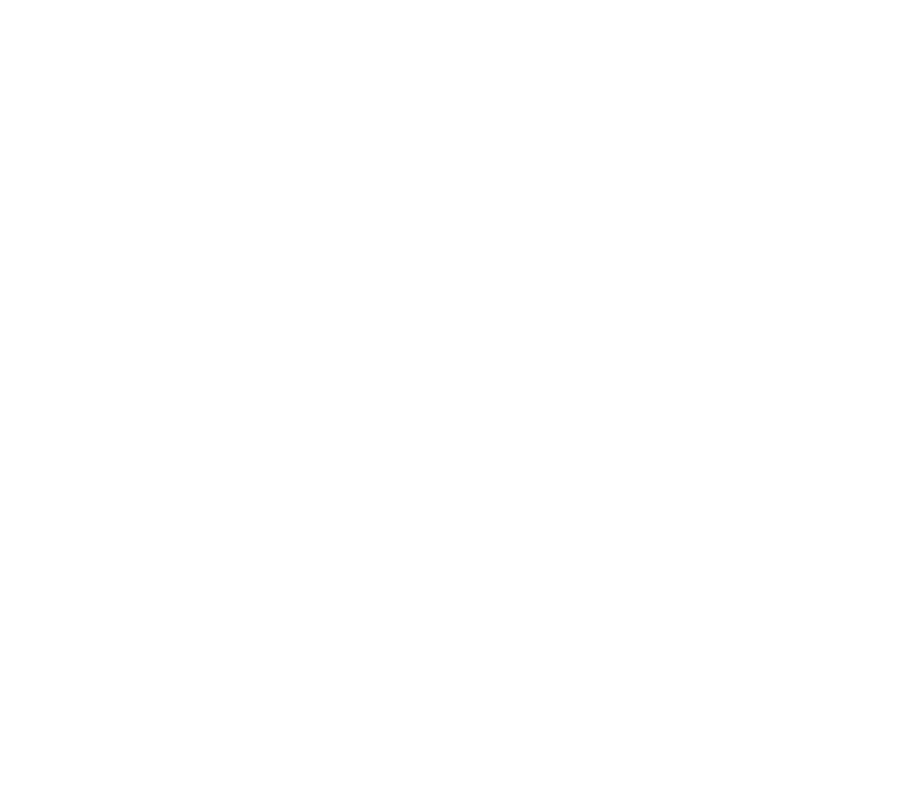
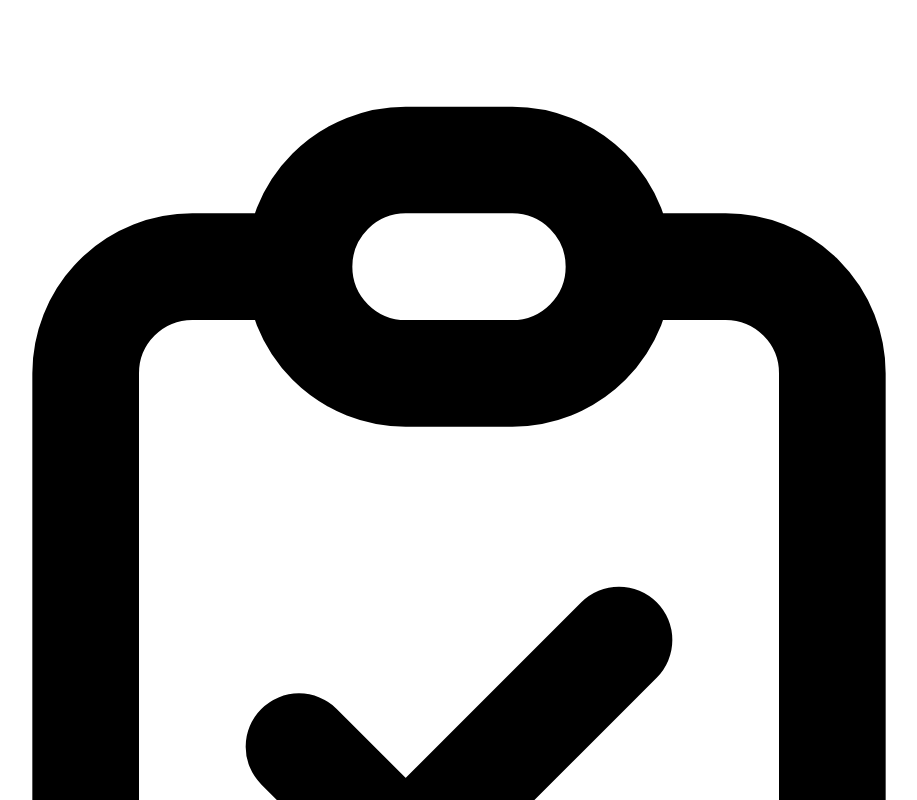
Before and after one commit to HamdyShehiet/To-Do-List, a React (Vite) app: page / in a window 1280 px wide. Shown: the top 800 px of the page, without its empty margins (181-1098 px from the left). Built offline with nearby package versions, Linux system fonts and the light colour scheme.

Commit message:
Add: Header

```diff
--- a/src/components/layouts/Header.tsx
+++ b/src/components/layouts/Header.tsx
@@ -1,7 +1,21 @@
 function Header() {
   return (
     <>
-
+      <header className="bg-white shadow py-6">
+        <div className="container flex justify-between items-center mx-auto px-2">
+          <div className="flex items-center">
+            <svg className="w-8 h-8 text-indigo-500 mr-2" fill="none" stroke="currentColor" viewBox="0 0 24 24" xmlns="http://www.w3.org/2000/svg">
+              <path
+                strokeLinecap="round"
+                strokeLinejoin="round"
+                strokeWidth={2}
+                d="M9 5H7a2 2 0 00-2 2v12a2 2 0 002 2h10a2 2 0 002-2V7a2 2 0 00-2-2h-2M9 5a2 2 0 002 2h2a2 2 0 002-2M9 5a2 2 0 012-2h2a2 2 0 012 2m-6 9l2 2 4-4"
+              />
+            </svg>
+            <h1 className="text-2xl font-bold text-gray-900">TaskFlow</h1>
+          </div>
+        </div>
+      </header>
     </>
   );
 }
```
